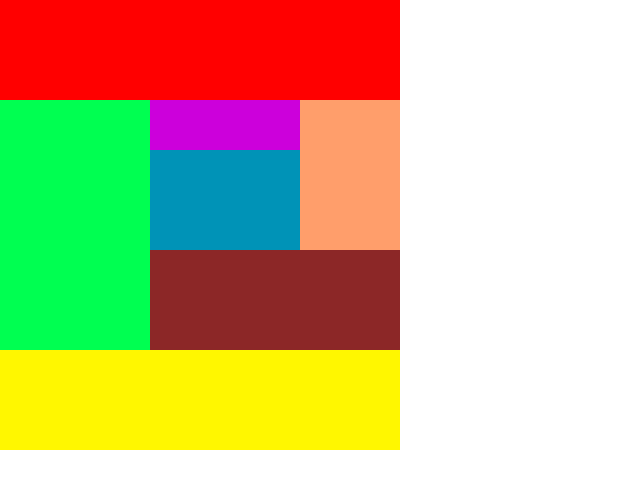
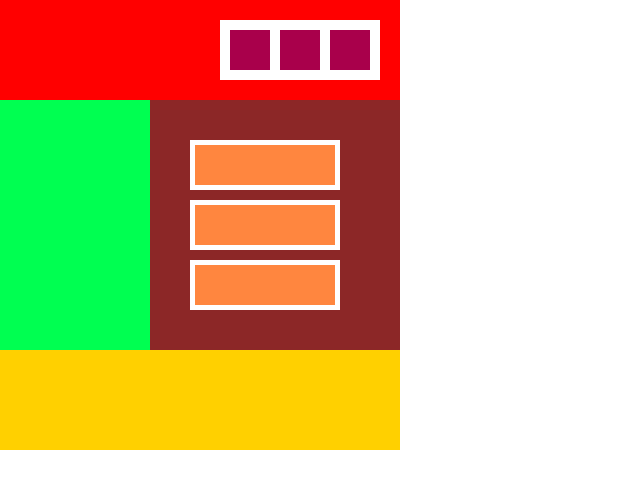
Before and after one commit to s-toyoaki/puzzle, a plain HTML site: page index.html in a window 1280 px wide. Shown: the whole page, without its empty margins (0-640 px from the left). Drawn offline with Linux system fonts and the light colour scheme.

Commit message:
DivPuzzle3

```diff
--- a/CSS/style.css
+++ b/CSS/style.css
@@ -6,8 +6,25 @@
 
 .red{
   background-color: #ff0000;
+  position:relative;
   height:100px;
   width:400px;
+}
+
+.white{
+  background-color:#ffffff;
+  position:absolute;
+  top: 20px;
+  right: 20px;
+  padding:5px;
+}
+
+.purple{
+  background-color:#a9004b;
+  height:40px;
+  width:40px;
+  margin:5px;
+  float:right;
 }
 
 .green{
@@ -17,41 +34,30 @@
   float:left;
 }
 
-.purple{
-  background-color:#cc00db;
-  height:50px;
-  width:150px;
-}
-
-.blue{
-  background-color:#0093b7;
-  height:100px;
-  width:150px;
-}
-
-.orange{
-  background-color:#ff9e6b;
-  height:150px;
-  width:100px;
-  float:left;
-}
-
 .brown{
   background-color:#8c2727;
-  height:100px;
+  height:250px;
   width:250px;
+  float:left;
+  position:relative;
 }
 
 .yellow{
-  background-color:#fff700;
+  background-color:#ffd000;
   height:100px;
   width:400px;
 }
 
-.pb{
-  float:left;
+.orange{
+  background-color:#ff863f;
+  height:40px;
+  width:140px;
+  margin:10px;
+  border:5px solid #ffffff;
 }
 
-.pbob{
-  float:left;
+.box{
+  position:absolute;
+  top: 30px;
+  left: 30px;
 }
--- a/index.html
+++ b/index.html
@@ -1,5 +1,5 @@
 <!DOCTYPE html>
-<html lang="jp">
+<html lang="ja">
 <head>
   <meta charset="UTF-8">
   <meta http-equiv="X-UA-Compatible" content="IE=edge">
@@ -9,18 +9,21 @@
   <link rel="stylesheet" href="./css/style.css">
 </head>
 <body>
-  <div class="red"></div>
+  <div class="red">
+    <div class="white">
+        <div class="purple"></div>
+        <div class="purple"></div>
+        <div class="purple"></div>
+    </div>
+  </div>
   <div class="clearfix">
     <div class="green"></div>
-    <div class="pbob">
-      <div class="clearfix">
-        <div class="pb">
-          <div class="purple"></div>
-          <div class="blue"></div>
-        </div>
+    <div class="brown">
+      <div class="box">
+        <div class="orange"></div>
+        <div class="orange"></div>
         <div class="orange"></div>
       </div>
-      <div class="brown"></div>
     </div>
   </div>
   <div class="yellow"></div>
```
Also changed, not shown: 2 other files.
